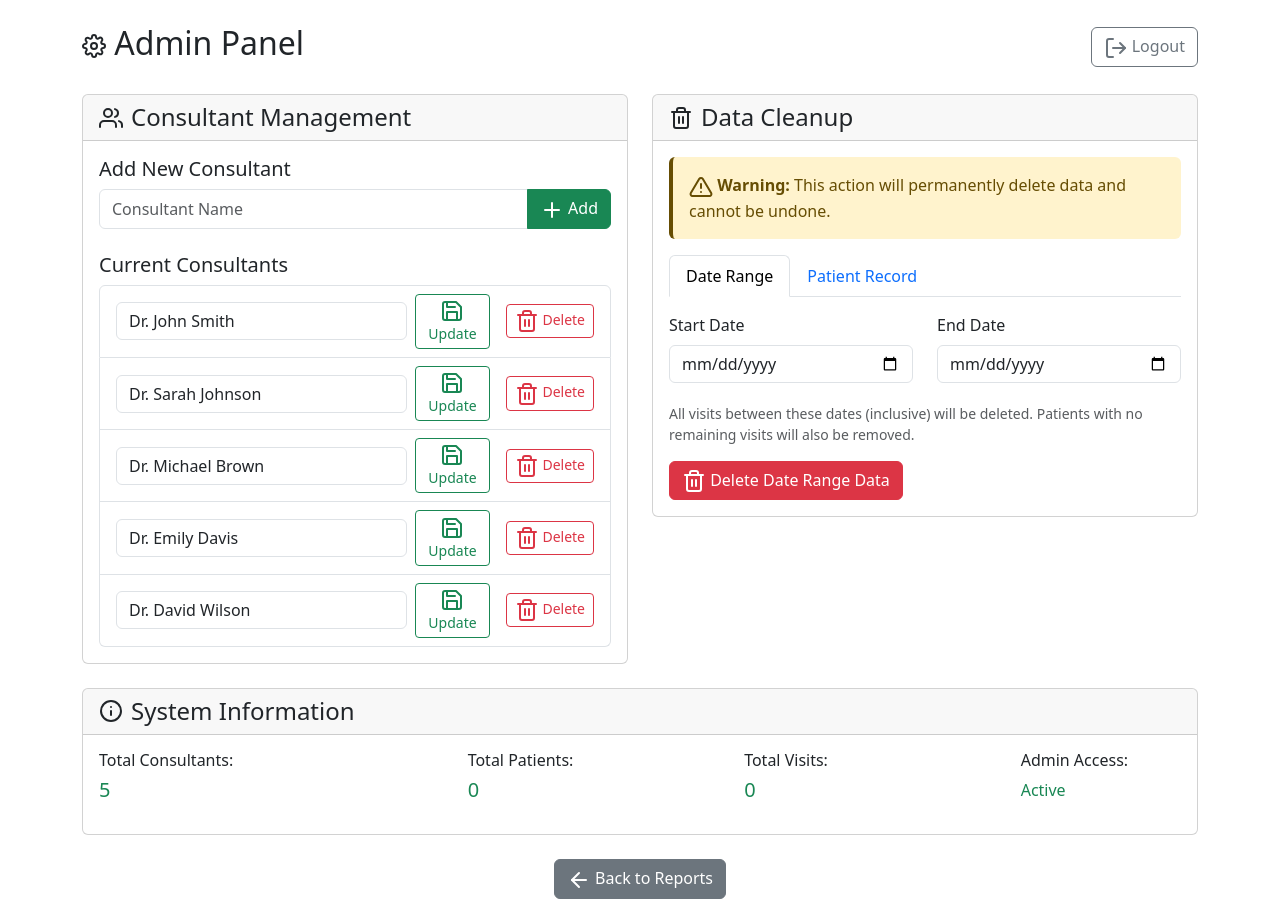
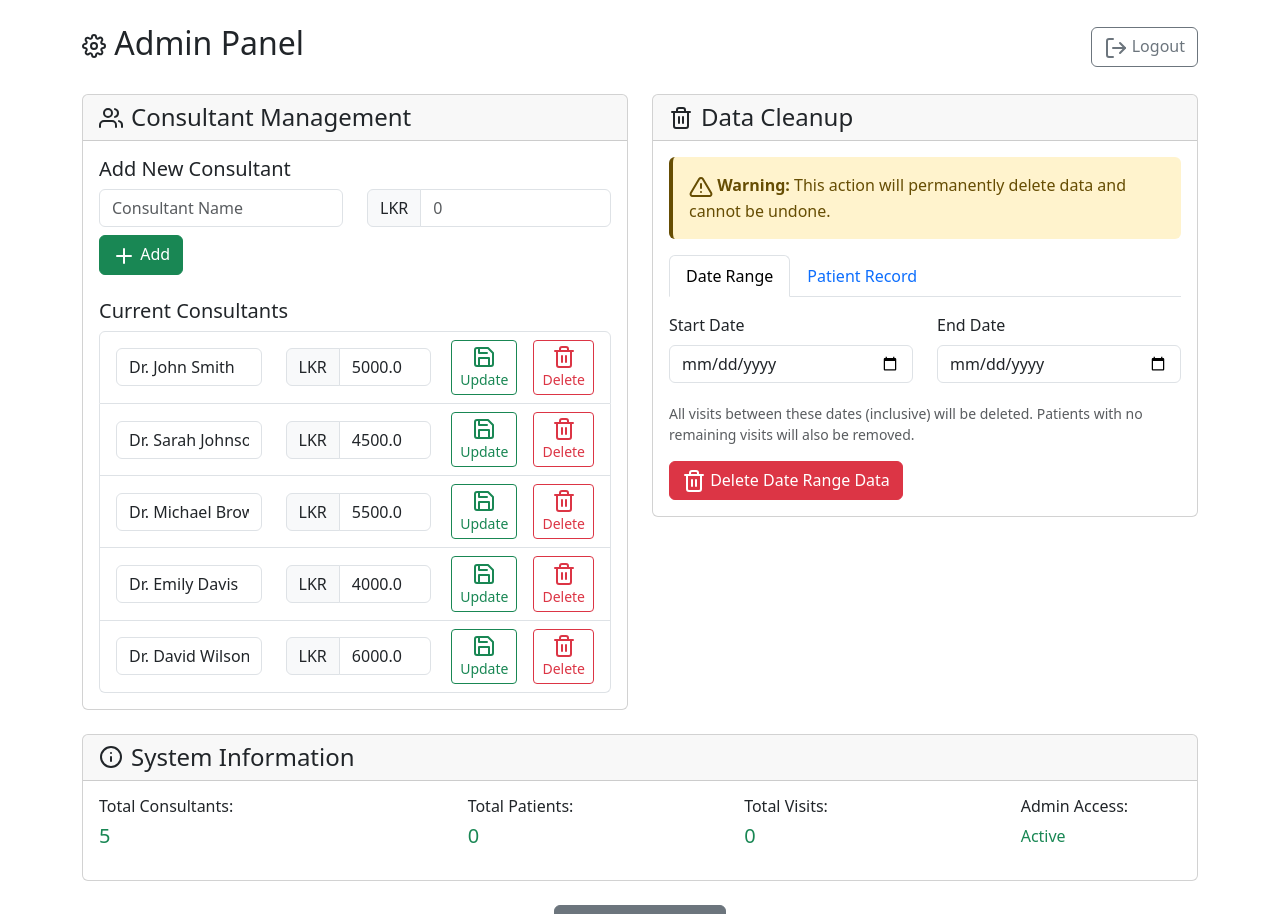
Before and after one commit to iamarasinghe96/kidsclinic, a Flask app: page /admin_panel in a window 1280 px wide. Shown: the part 58-972 px from the top of the page. Run offline with Flask 3, Linux system fonts and the light colour scheme; the visitor is signed in with stand-in values (Sample User, id 1).

Commit message:
Enhance clinic system with time-based greetings and financial tracking
Implement time-based greetings, add consultation fees for consultants, update report generation to exclude incomplete consultations, and adjust UI spacing for better usability.

Replit-Commit-Author: Agent
Replit-Commit-Session-Id: 551d8876-8d1c-4c2f-9695-4aec3e798929
Replit-Commit-Checkpoint-Type: full_checkpoint
Replit-Commit-Screenshot-Url: https://storage.googleapis.com/screenshot-production-us-central1/2b830754-4a31-4342-a6c6-7ddd6c11e4a7/551d8876-8d1c-4c2f-9695-4aec3e798929/8vlxuRC

```diff
--- a/app.py
+++ b/app.py
@@ -48,17 +48,17 @@ with app.app_context():
     from models import Consultant
     if not Consultant.query.first():
         default_consultants = [
-            "Dr. John Smith",
-            "Dr. Sarah Johnson",
-            "Dr. Michael Brown",
-            "Dr. Emily Davis",
-            "Dr. David Wilson"
+            ("Dr. John Smith", 5000.0),
+            ("Dr. Sarah Johnson", 4500.0),
+            ("Dr. Michael Brown", 5500.0),
+            ("Dr. Emily Davis", 4000.0),
+            ("Dr. David Wilson", 6000.0)
         ]
-        for name in default_consultants:
-            consultant = Consultant(name=name)
+        for name, fee in default_consultants:
+            consultant = Consultant(name=name, consultation_fee=fee)
             db.session.add(consultant)
         db.session.commit()
-        logging.info("Default consultants created")
+        logging.info("Default consultants created with consultation fees")
 
 if __name__ == '__main__':
     app.run(host='0.0.0.0', port=5000, debug=True)
--- a/models.py
+++ b/models.py
@@ -41,6 +41,7 @@ class Patient(db.Model):
 class Consultant(db.Model):
     id = db.Column(db.Integer, primary_key=True)
     name = db.Column(db.String(100), unique=True, nullable=False)
+    consultation_fee = db.Column(db.Float, default=0.0, nullable=False)
     created_at = db.Column(db.DateTime, nullable=False, default=lambda: datetime.now(SL_TZ).replace(tzinfo=None))
 
     def __repr__(self):
@@ -51,7 +52,7 @@ class Visit(db.Model):
     patient_id = db.Column(db.Integer, db.ForeignKey('patient.id'), nullable=False)
     consultant_id = db.Column(db.Integer, db.ForeignKey('consultant.id'), nullable=False)
     visit_date = db.Column(db.DateTime, nullable=False, default=lambda: datetime.now(SL_TZ).replace(tzinfo=None))
-    status = db.Column(db.String(20), nullable=False, default='waiting')  # waiting, completed
+    status = db.Column(db.String(20), nullable=False, default='waiting')  # waiting, completed, incomplete
     completed_at = db.Column(db.DateTime)
 
     # Relationships
--- a/routes.py
+++ b/routes.py
@@ -261,9 +261,9 @@ def report():
         end_date = datetime.strptime(request.form['end_date'], '%Y-%m-%d').date()
         consultant_id = request.form.get('consultant_id')
 
-        # Build query for completed visits within date range
+        # Build query for completed visits within date range (excluding incomplete consultations)
         query = Visit.query.join(Patient).filter(
-            Visit.status == 'completed',
+            Visit.status == 'completed',  # Only completed visits are counted in reports
             func.date(Visit.visit_date) >= start_date,
             func.date(Visit.visit_date) <= end_date
         )
@@ -399,6 +399,8 @@ def admin_add_consultant():
         return redirect(url_for('admin_login'))
 
     name = request.form.get('name', '').strip()
+    consultation_fee = request.form.get('consultation_fee', 0.0, type=float)
+
     if not name:
         flash('Consultant name is required', 'error')
         return redirect(url_for('admin_panel'))
@@ -410,7 +412,7 @@ def admin_add_consultant():
         return redirect(url_for('admin_panel'))
 
     try:
-        consultant = Consultant(name=name)
+        consultant = Consultant(name=name, consultation_fee=consultation_fee)
         db.session.add(consultant)
         db.session.commit()
         flash(f'Consultant "{name}" added successfully', 'success')
@@ -427,6 +429,7 @@ def admin_edit_consultant():
 
     consultant_id = request.form.get('consultant_id')
     new_name = request.form.get('name', '').strip()
+    consultation_fee = request.form.get('consultation_fee', 0.0, type=float)
 
     if not new_name:
         flash('Consultant name is required', 'error')
@@ -447,8 +450,9 @@ def admin_edit_consultant():
     try:
         old_name = consultant.name
         consultant.name = new_name
+        consultant.consultation_fee = consultation_fee
         db.session.commit()
-        flash(f'Consultant "{old_name}" updated to "{new_name}"', 'success')
+        flash(f'Consultant "{old_name}" updated successfully', 'success')
     except Exception as e:
         db.session.rollback()
         flash(f'Error updating consultant: {str(e)}', 'error')
@@ -676,6 +680,22 @@ def end_shift():
         func.date(Visit.visit_date) == today
     ).count()
 
+    # Calculate earnings
+    consultation_fee = consultant.consultation_fee or 0
+    total_earnings = total_completed * consultation_fee
+    average_earnings = consultation_fee  # Average per session is the consultation fee
+
+    # Mark remaining patients as incomplete consultations instead of deleting
+    remaining_visits = Visit.query.filter(
+        Visit.consultant_id == consultant_id,
+        Visit.status == 'waiting',
+        func.date(Visit.visit_date) == today
+    ).all()
+
+    for visit in remaining_visits:
+        visit.status = 'incomplete'
+        visit.completed_at = datetime.now(SL_TZ).replace(tzinfo=None)
+
     # Clear completed visits for this consultant for next shift
     completed_visits = Visit.query.filter(
         Visit.consultant_id == consultant_id,
@@ -693,5 +713,8 @@ def end_shift():
         'consultant_name': consultant.name,
         'total_completed': total_completed,
         'remaining_patients': remaining_patients,
-        'shift_date': today.strftime('%d/%m/%Y')
+        'shift_date': today.strftime('%d/%m/%Y'),
+        'consultation_fee': consultation_fee,
+        'total_earnings': total_earnings,
+        'average_earnings': average_earnings
     })
--- a/templates/admin_panel.html
+++ b/templates/admin_panel.html
@@ -28,13 +28,22 @@
                 <div class="mb-4">
                     <h5>Add New Consultant</h5>
                     <form method="POST" action="{{ url_for('admin_add_consultant') }}">
-                        <div class="input-group mb-3">
-                            <input type="text" class="form-control" name="name" placeholder="Consultant Name" required>
-                            <button type="submit" class="btn btn-success">
-                                <i data-feather="plus"></i>
-                                Add
-                            </button>
+                        <div class="row mb-2">
+                            <div class="col-md-6">
+                                <input type="text" class="form-control" name="name" placeholder="Consultant Name" required>
+                            </div>
+                            <div class="col-md-6">
+                                <div class="input-group">
+                                    <span class="input-group-text">LKR</span>
+                                    <input type="number" class="form-control" name="consultation_fee"
+                                           placeholder="0" step="0.01" min="0">
+                                </div>
+                            </div>
                         </div>
+                        <button type="submit" class="btn btn-success">
+                            <i data-feather="plus"></i>
+                            Add
+                        </button>
                     </form>
                 </div>
 
@@ -48,7 +57,19 @@
                                     <div class="d-flex align-items-center">
                                         <form method="POST" action="{{ url_for('admin_edit_consultant') }}" class="d-flex align-items-center flex-grow-1 me-2">
                                             <input type="hidden" name="consultant_id" value="{{ consultant.id }}">
-                                            <input type="text" class="form-control me-2" name="name" value="{{ consultant.name }}" required>
+                                            <div class="row flex-grow-1 me-2">
+                                                <div class="col-md-6">
+                                                    <input type="text" class="form-control" name="name" value="{{ consultant.name }}" placeholder="Consultant Name" required>
+                                                </div>
+                                                <div class="col-md-6">
+                                                    <div class="input-group">
+                                                        <span class="input-group-text">LKR</span>
+                                                        <input type="number" class="form-control" name="consultation_fee"
+                                                               value="{{ consultant.consultation_fee or 0 }}"
+                                                               placeholder="0" step="0.01" min="0">
+                                                    </div>
+                                                </div>
+                                            </div>
                                             <button type="submit" class="btn btn-outline-success btn-sm me-2">
                                                 <i data-feather="save"></i>
                                                 Update
--- a/templates/base.html
+++ b/templates/base.html
@@ -83,6 +83,24 @@
     <!-- Initialize Feather Icons -->
     <script>
         feather.replace();
+
+        // Auto-dismiss registration success notifications after 3 seconds
+        document.addEventListener('DOMContentLoaded', function() {
+            setTimeout(() => {
+                const alerts = document.querySelectorAll('.alert-success');
+                alerts.forEach(alert => {
+                    if (alert.textContent.includes('registered successfully')) {
+                        alert.style.transition = 'opacity 0.3s ease';
+                        alert.style.opacity = '0';
+                        setTimeout(() => {
+                            if (alert.parentNode) {
+                                alert.remove();
+                            }
+                        }, 300);
+                    }
+                });
+            }, 3000);
+        });
     </script>
 </body>
 </html>
```
Also changed, not shown: migrate_db.py (added, +39 -0 lines), templates/consultant.html (+7 -9 lines), instance/clinic.db, 1 other file.
